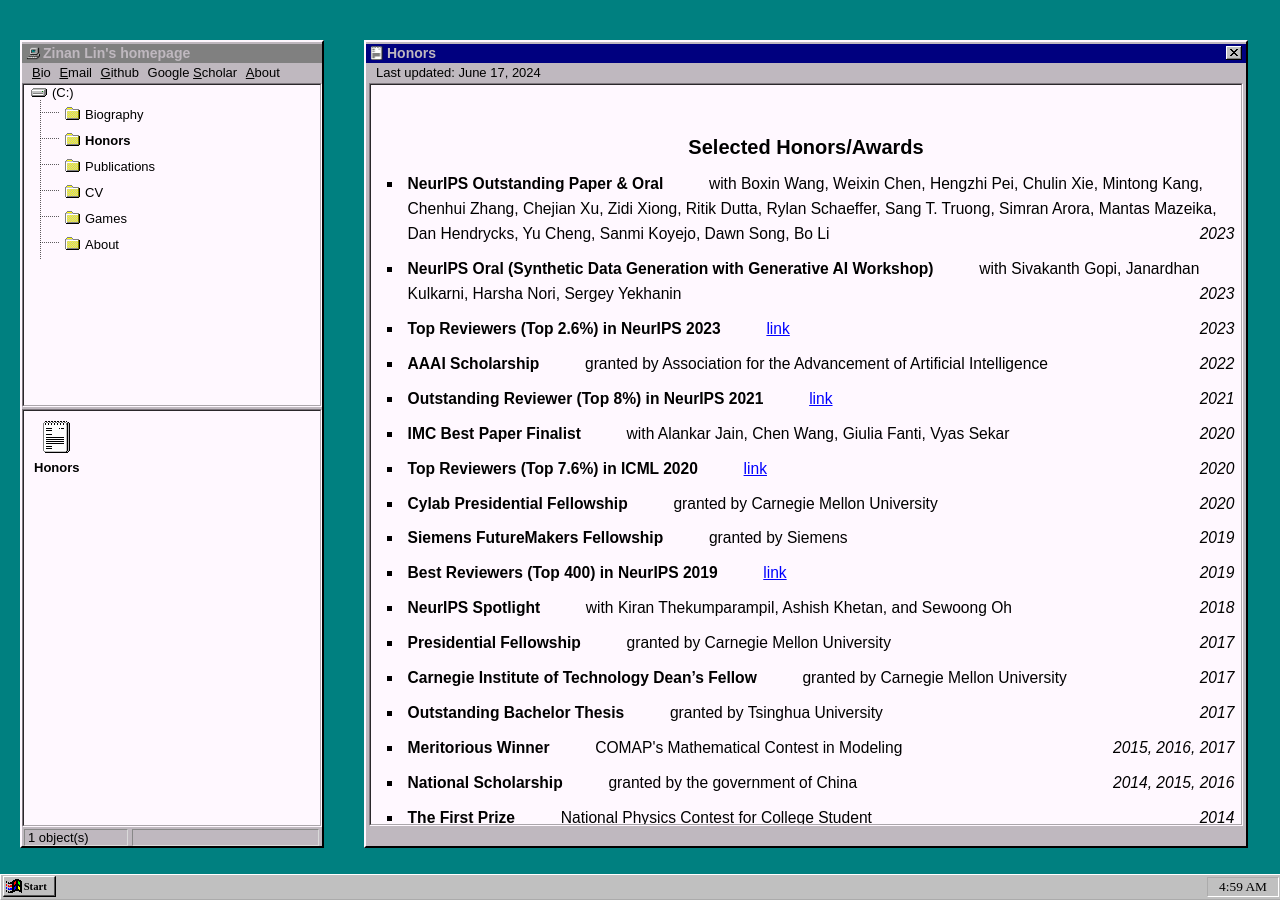
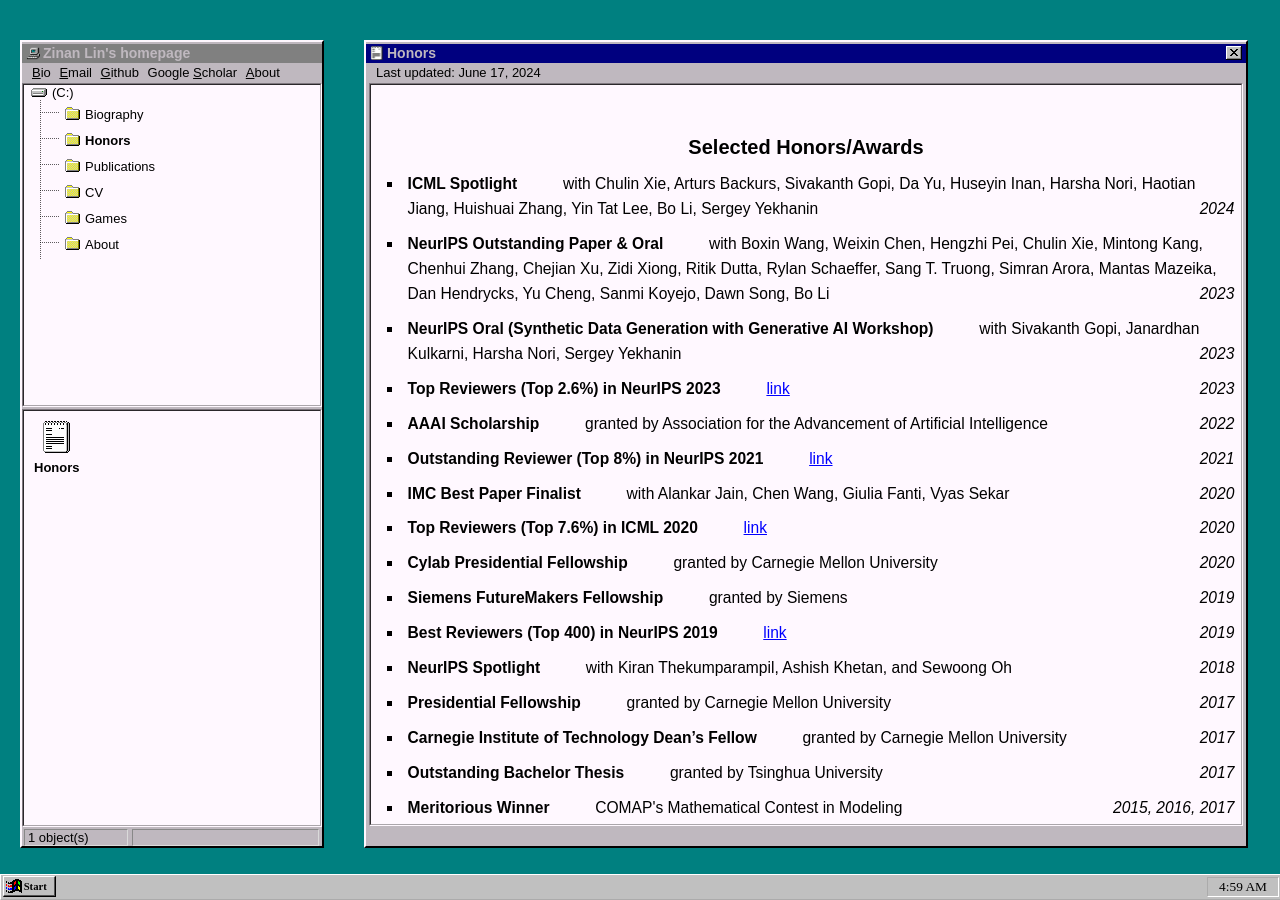
Before and after one commit to fjxmlzn/fjxmlzn.github.io, a Jekyll site: the page built from _honors/honors.html, in a window 1280 px wide. Built offline with Jekyll 4.4.1, drawn with Linux system fonts in a browser that asks for light colours.

Commit message:
add honor

```diff
--- a/_honors/honors.html
+++ b/_honors/honors.html
@@ -29,6 +29,11 @@ permalink: /honors/index.html
 <h1><center>Selected Honors/Awards</center></h1>
 
 <ul>
+    <li class='honor_li'>
+        <span class='honor_title'>ICML Spotlight</span>
+        <span class="honor_content">with Chulin Xie, Arturs Backurs, Sivakanth Gopi, Da Yu, Huseyin Inan, Harsha Nori, Haotian Jiang, Huishuai Zhang, Yin Tat Lee, Bo Li, Sergey Yekhanin</span>
+        <span class='honor_year'>2024</span>
+    </li>
     <li class='honor_li'>
         <span class='honor_title'>NeurIPS Outstanding Paper & Oral</span>
         <span class="honor_content">with Boxin Wang, Weixin Chen, Hengzhi Pei, Chulin Xie, Mintong Kang, Chenhui Zhang, Chejian Xu, Zidi Xiong, Ritik Dutta, Rylan Schaeffer, Sang T. Truong, Simran Arora, Mantas Mazeika, Dan Hendrycks, Yu Cheng, Sanmi Koyejo, Dawn Song, Bo Li</span>
```
